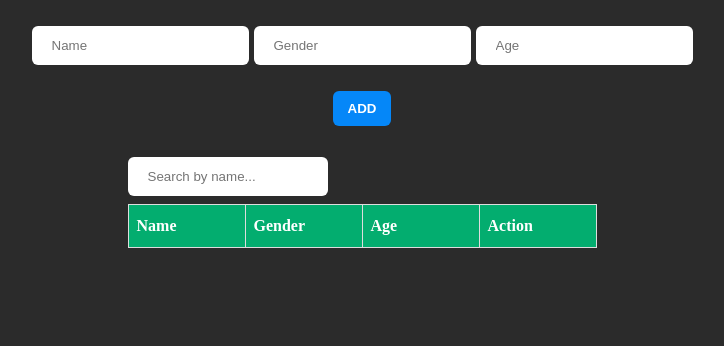
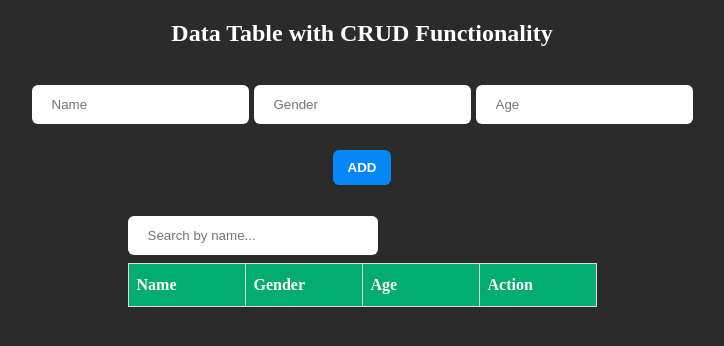
Before and after one commit to harshgarg007/Data-Table-with-CRUD, a React (Vite) app: page / in a window 1280 px wide. Shown: the top 346 px of the page, without its empty margins (278-1002 px from the left). Built offline with nearby package versions, Linux system fonts and the light colour scheme.

Commit message:
last commit

```diff
--- a/src/App.css
+++ b/src/App.css
@@ -53,7 +53,7 @@ button {
 }
 
 .search-input {
-    width: 200px;
+    width: 250px;
 }
 
 .search-table-container{
--- a/src/App.jsx
+++ b/src/App.jsx
@@ -7,6 +7,7 @@ function App() {
 
   return (
     <div className='App'>
+      <h2>Data Table with CRUD Functionality</h2>
       <DataTable/>
     </div>
   )
```
